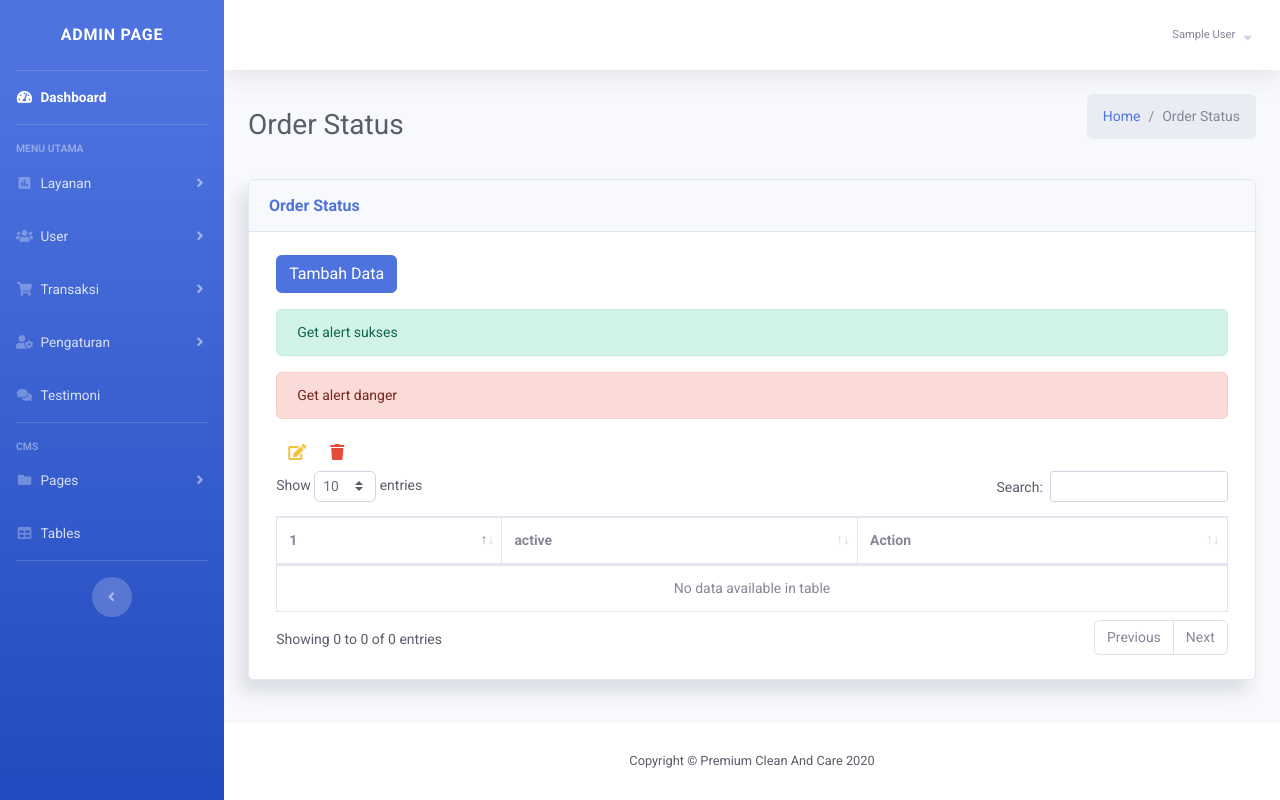
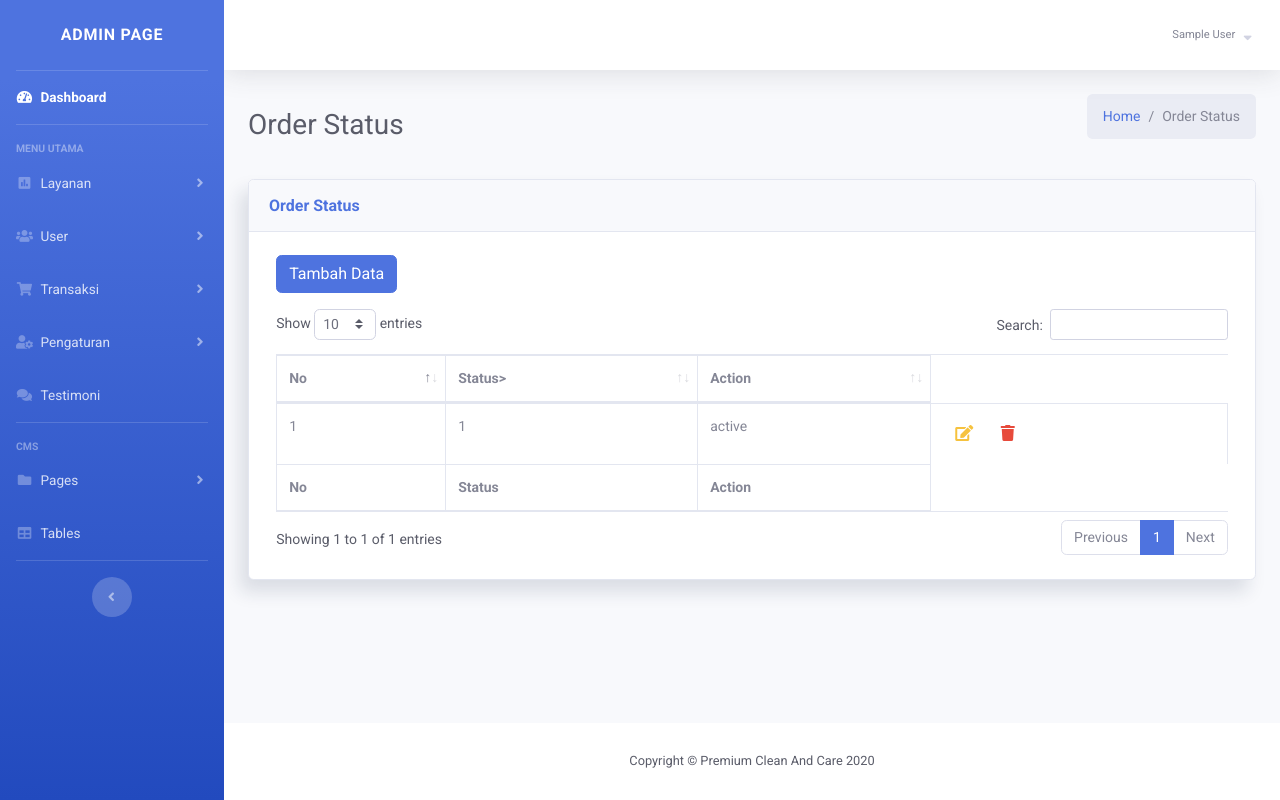
Before and after one commit to iqbaliamal/premium-clean-care, a PHP site: page /premium-clean-care/aplication/admin/order_status.php in a window 1280 px wide. Run offline with PHP 8.4, Linux system fonts and the light colour scheme; the visitor is signed in with stand-in values (Sample User, id 1); tables that the repository leaves empty or names only in its code hold one stand-in row (values such as "Sample post").

Commit message:
order dan order status

```diff
--- a/aplication/admin/order_status.php
+++ b/aplication/admin/order_status.php
@@ -31,37 +31,58 @@ if (isset($_SESSION['id']) && isset($_SESSION['nama'])) {
       </button>
 
       <!-- ALERT -->
+      <?php if (isset($_GET['sukses'])) { ?>
       <div class="alert alert-success" role="alert">
-          Get alert sukses
+        <?php echo $_GET['sukses'] ?>
       </div>
+      <?php } ?>
+      <?php if (isset($_GET['error'])) { ?>
       <div class="alert alert-danger" role="alert">
-          Get alert danger
+        <?php echo $_GET['error'] ?>
       </div>
+      <?php } ?>
       <!-- END OF ALERT -->
+
 
       <?php
         $query = $koneksi->query("SELECT * FROM order_status ORDER BY id_order_status ASC");
         $no = 1;
-        while ($data = mysqli_fetch_assoc($query)) {
+
         ?>
       <div class="table-responsive">
         <table class="table table-bordered" id="dataTable" width="100%" cellspacing="0">
           <thead>
             <tr>
-                <th><?= $no++; ?></th>
-                <th hidden><?= $data['id_order_status']; ?></th>
-                <th><?= $data['order_status']; ?></th>
+              <th>No</th>
+              <th hidden>id</th>
+              <th>Status></th>
               <th>Action</th>
             </tr>
           </thead>
           <tfoot>
+            <tr>
+              <th>No</th>
+              <th hidden>id</th>
+              <th>Status</th>
+              <th>Action</th>
+            </tr>
+          </tfoot>
+          <tbody>
             <?php
-        }
+            while ($data = mysqli_fetch_assoc($query)) {
             ?>
-                  <button class="editbtn border-0 btn-transition btn btn-outline-warning" type="button"> <i class="fa fa-edit"></i> </button>
-                  <button class="deletebtn border-0 btn-transition btn btn-outline-danger" type="button"> <i class="fa fa-trash"></i> </button>
+            <tr>
+              <td><?= $no++; ?></td>
+              <td><?= $data['id_order_status']; ?></td>
+              <td><?= $data['order_status']; ?></td>
+              <td>
+                <button class="editbtn border-0 btn-transition btn btn-outline-warning" type="button"> <i
+                    class="fa fa-edit"></i> </button>
+                <button class="deletebtn border-0 btn-transition btn btn-outline-danger" type="button"> <i
+                    class="fa fa-trash"></i> </button>
               </td>
             </tr>
+            <?php } ?>
           </tbody>
         </table>
       </div>
@@ -78,7 +99,7 @@ if (isset($_SESSION['id']) && isset($_SESSION['nama'])) {
             <span aria-hidden="true">&times;</span>
           </button>
         </div>
-          <form action="" method="POST">
+        <form action="fungsi/fungsi_order_status.php" method="POST">
           <div class="modal-body">
 
             <div class="form-group">
@@ -99,7 +120,8 @@ if (isset($_SESSION['id']) && isset($_SESSION['nama'])) {
   <!-- ======================================================================= -->
 
   <!-- EDIT DATA -->
-    <div class="modal fade" id="editData" tabindex="-1" role="dialog" aria-labelledby="exampleModalLabel" aria-hidden="true">
+  <div class="modal fade" id="editData" tabindex="-1" role="dialog" aria-labelledby="exampleModalLabel"
+    aria-hidden="true">
     <div class="modal-dialog" role="document">
       <div class="modal-content">
         <div class="modal-header">
@@ -108,13 +130,14 @@ if (isset($_SESSION['id']) && isset($_SESSION['nama'])) {
             <span aria-hidden="true">&times;</span>
           </button>
         </div>
-          <form action="" method="POST">
+        <form action="fungsi/fungsi_order_status.php" method="POST">
           <div class="modal-body">
 
             <input type="hidden" name="update_id" id="update_id">
             <div class="form-group">
               <label>Nama Status</label>
-                <input type="text" name="nama_status" id="orderStatus" class="form-control" placeholder="Nama Status" required>
+              <input type="text" name="nama_status" id="orderStatus" class="form-control" placeholder="Nama Status"
+                required>
             </div>
 
           </div>
@@ -130,11 +153,12 @@ if (isset($_SESSION['id']) && isset($_SESSION['nama'])) {
   <!-- =============================================================================================== -->
 
   <!-- DELETE DATA -->
-    <div class="modal fade" id="deleteData" tabindex="-1" role="dialog" aria-labelledby="exampleModalLabel" aria-hidden="true">
+  <div class="modal fade" id="deleteData" tabindex="-1" role="dialog" aria-labelledby="exampleModalLabel"
+    aria-hidden="true">
     <div class="modal-dialog" role="document">
       <div class="modal-content">
 
-          <form action="" method="POST">
+        <form action="fungsi/fungsi_order_status.php" method="POST">
           <div class="modal-body">
             <input type="hidden" name="delete_id" id="delete_id">
             <h5> Apakah anda yakin akan menghapus data?</h5>
@@ -159,12 +183,19 @@ if (isset($_SESSION['id']) && isset($_SESSION['nama'])) {
 
 <!-- SCRIPT HAPUS DATA -->
 <script>
-    $(document).ready(function() {
-      $('#dataTable tbody').on('click', '.deletebtn', function() {
+  $(document).ready(function () {
+    $('#dataTable tbody').on('click', '.deletebtn', function () {
       //alert("you activate the event");
-        $('.deletebtn').on('click', function() {
+      $('.deletebtn').on('click', function () {
         $('#deleteData').modal('show');
-          // script disini
+        $tr = $(this).closest('tr');
+        var data = $tr.children("td").map(function () {
+          return $(this).text();
+        }).get();
+
+        console.log(data);
+
+        $('#delete_id').val(data[1]);
       });
     });
   });
@@ -172,14 +203,14 @@ if (isset($_SESSION['id']) && isset($_SESSION['nama'])) {
 
 <!-- SCRIPT EDIT DATA -->
 <script>
-    $(document).ready(function() {
-      $('#dataTable tbody').on('click', '.editbtn', function() {
-        $('.editbtn').on('click', function() {
+  $(document).ready(function () {
+    $('#dataTable tbody').on('click', '.editbtn', function () {
+      $('.editbtn').on('click', function () {
         $('#editData').modal('show');
 
         $tr = $(this).closest('tr');
 
-          var data = $tr.children("td").map(function() {
+        var data = $tr.children("td").map(function () {
           return $(this).text();
         }).get();
 
```
Also changed, not shown: aplication/admin/fungsi/fungsi_order_status.php (added, +55 -0 lines), aplication/admin/order.php (+23 -9 lines). Lines whose indentation alone changed are shown as unchanged.
